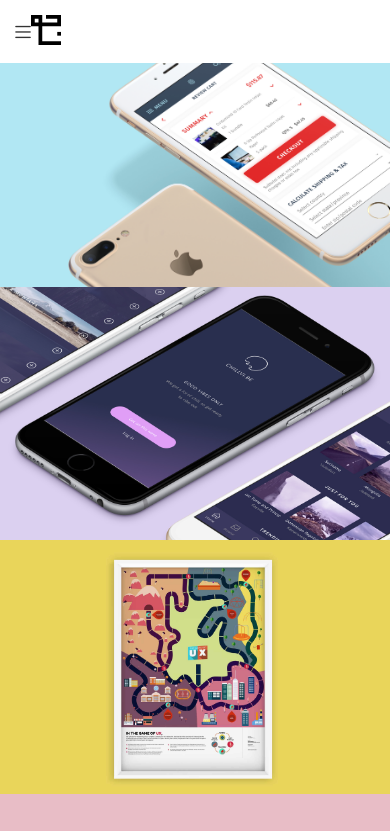
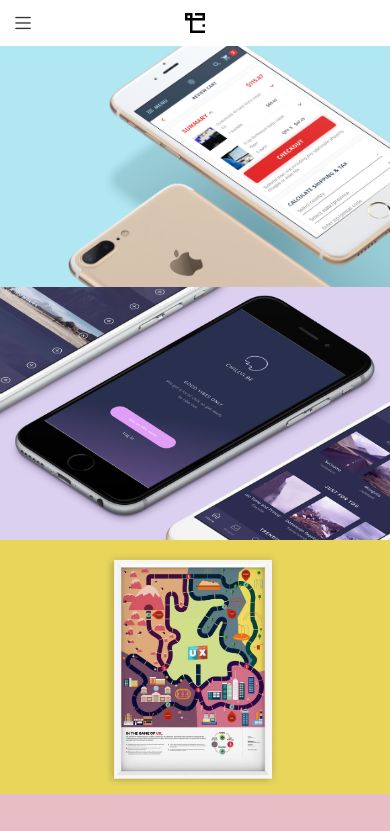
Before and after one commit to yamilah/vue-portfolio, a Vue app: page / in a window 390 px wide. Shown: the top 831 px of the page. Built offline with nearby package versions, Linux system fonts and the light colour scheme.

Commit message:
Removed unnecessary font calls, changed some responsive behaviors in nav and contact page.

```diff
--- a/src/App.vue
+++ b/src/App.vue
@@ -24,8 +24,8 @@
 
   #app
     // Import the two typefaces I'm using
-    @import url(https://fonts.googleapis.com/css?family=Mukta+Vaani:200,300,400,500,600,700,800)
-    @import url(https://fonts.googleapis.com/css?family=Neuton:200,300,400,400i,700,800)
+    @import url(https://fonts.googleapis.com/css?family=Mukta+Vaani:400)
+    @import url(https://fonts.googleapis.com/css?family=Neuton:200)
 
     // Apply these to push footer to bottom
     display: flex
--- a/src/components/Contact.vue
+++ b/src/components/Contact.vue
@@ -37,6 +37,9 @@
 
       padding-bottom: 30px
 
+      @media (max-width: 576px)
+        font-size: 25px
+
   .icons
     display: flex
 
--- a/src/components/Footer.vue
+++ b/src/components/Footer.vue
@@ -33,12 +33,12 @@
 
     +typeface($weight: 400, $family: "Mukta Vaani")
 
-    @media (max-width: 576px)
+    @media (max-width: 768px)
       flex-direction: column
       align-items: normal
       align-self: center
 
-    @media (min-width: 576px) and (max-width: 768px)
+    @media (min-width: 768px) and (max-width: 992px)
       flex-direction: column
       align-items: flex-start
 
--- a/src/components/Nav.vue
+++ b/src/components/Nav.vue
@@ -33,6 +33,10 @@
     width: 100%
     background-color: white
 
+    @media (max-width: 576px)
+      // height: 100%
+      width: 100%
+
   nav
     display: flex
     align-items: center
@@ -51,11 +55,27 @@
     ul
       display: flex
 
+      @media (min-width: 576px)
+        margin-left: 20px
+
       @media (max-width: 576px)
         display: none
+        flex-direction: column
+
+        position: absolute
+        top: 50%
+        left: 50%
+        transform: translate(-50%, -50%)
 
     img
       width: 30px
+
+      @media (max-width: 576px)
+        position: absolute
+        left: 50%
+        transform: translate(-50%, -50%)
+
+        height: 20px
 
       @media (min-width: 576px)
         margin-right: 20px
@@ -63,11 +83,16 @@
     li
       +typeface($weight: 400, $family: "Mukta Vaani")
       letter-spacing: 2px
-      @extend .uppercase
-
-      margin-left: 30px
+      text-transform: uppercase
 
       border-bottom: 1px solid rgba(0,0,0,0)
+
+      @media (min-width: 576px)
+        margin-right: 30px
+
+      @media (max-width: 576px)
+        margin-bottom: 30px
+        text-align: center
 
     li:hover, ul .router-link-active
       border-bottom: 1px solid black
--- a/src/components/Social.vue
+++ b/src/components/Social.vue
@@ -32,10 +32,6 @@
       text-transform: uppercase
       letter-spacing: 1px
 
-      // @media (min-width: 576px) and (max-width: 768px)
-      //   &:not(1)
-      //     display: none
-
     li
       height: 23px
 
@@ -46,10 +42,14 @@
         &:not(:first-child)
           margin-left: 60px
 
+      @media (min-width: 769px) and (max-width: 992px)
+        &:not(:first-child)
+          margin-left: 30px
+
       &:hover
         border-bottom: 1px solid black
 
-    @media (max-width: 576px)
+    @media (max-width: 768px)
       flex-direction: column
 
 </style>
--- a/src/components/Work.vue
+++ b/src/components/Work.vue
@@ -45,7 +45,7 @@
 
       +typeface($weight: 200, $family: "Mukta Vaani")
       font-size: 16px
-      @extend .uppercase
+      text-transform: uppercase
       letter-spacing: 2.5px
       opacity: 0
       color: white
--- a/src/sass/_utils.sass
+++ b/src/sass/_utils.sass
@@ -20,6 +20,3 @@ a, a:hover, a:focus
 
 .piece-img
   background-clip: content-box
-
-.uppercase
-  text-transform: uppercase
--- a/src/works.js
+++ b/src/works.js
@@ -20,7 +20,7 @@ export default [
     title: 'chillvi.be',
     img: '/static/chillvibe.jpg',
     header_img: '../static/img/chillvibe/header.jpg',
-    description: 'Chillvi.be, a relaxation app made just for to help increase focus while studying, or for facilitating better sleep. With deep purples, transitioning pinks, and far-off landscapes, this platform makes it one-click-easy to vibe and mellow out.',
+    description: 'Chillvi.be, a relaxation app made to help increase focus while studying, or for facilitating better sleep. With deep purples, transitioning pinks, and far-off landscapes, this platform makes it one-click-easy to vibe and mellow out.',
     tags: [
       'Visual Design',
       'UX Design',
```
